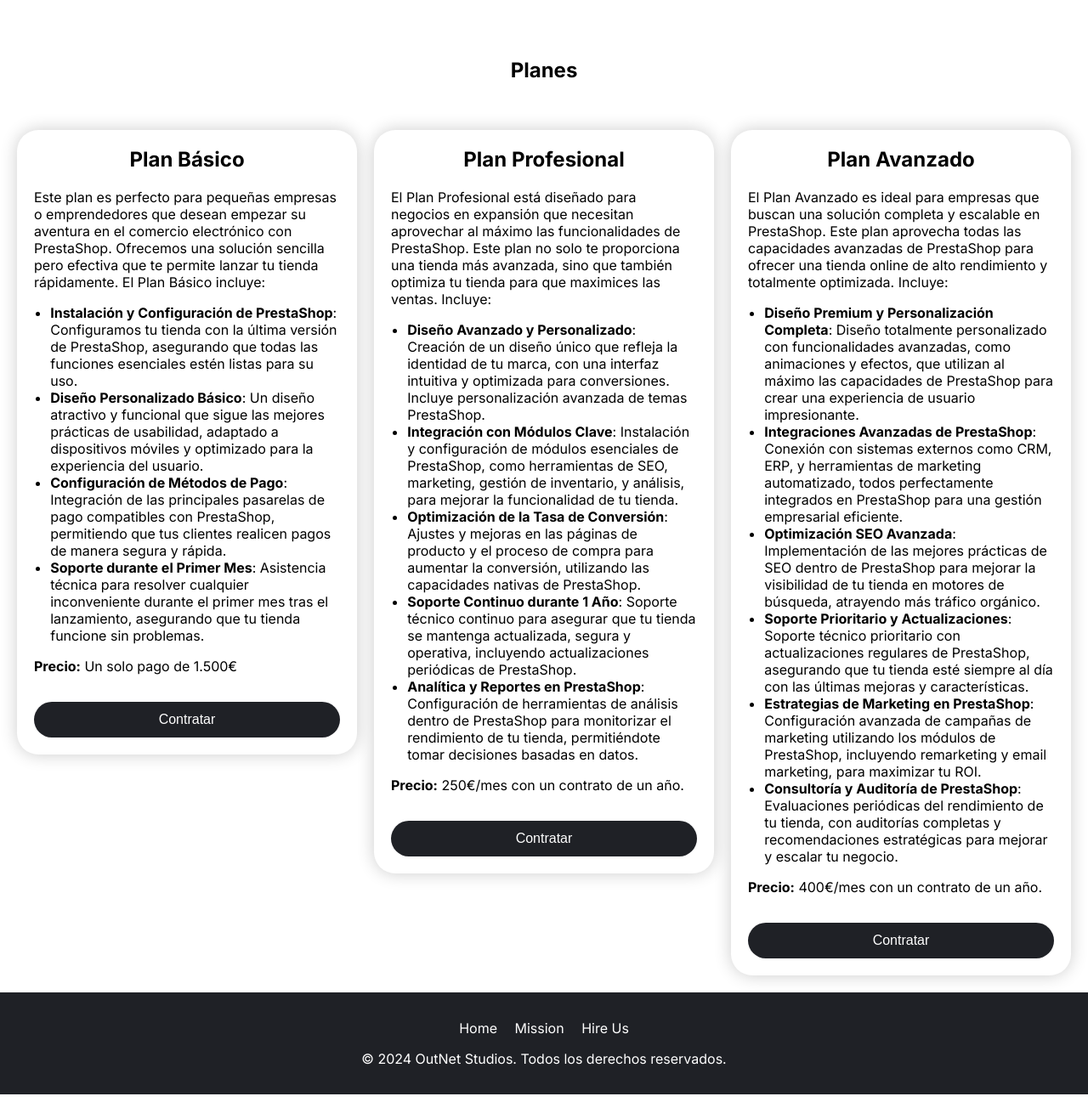
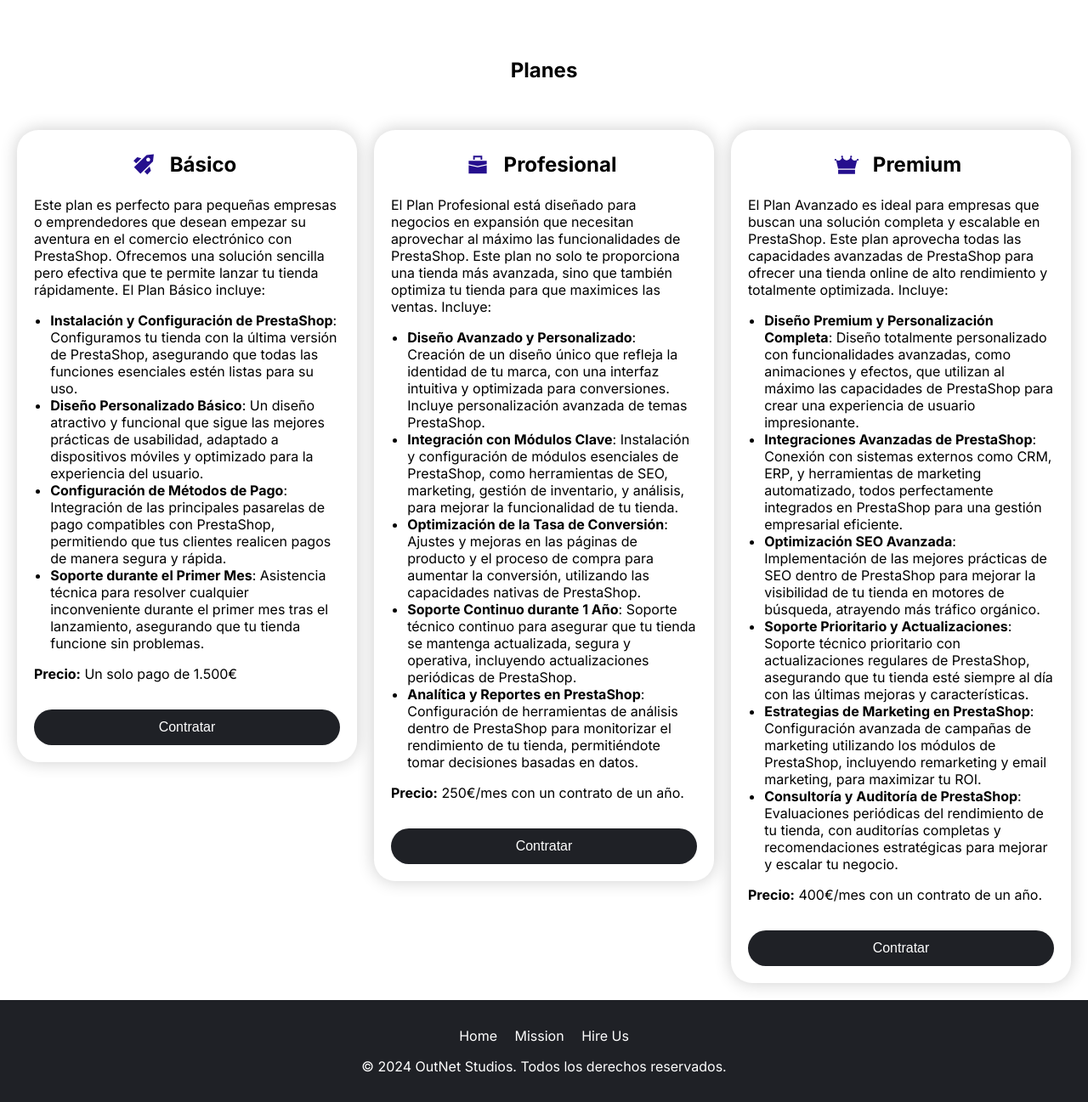
Before and after one commit to outnetstudios/outnetstudios, a PHP site: page / in a window 1280 px wide; the page is wider, and only the part inside the window is pictured. Shown: the part 2382-3679 px from the top of that part at 85% size. Run offline with PHP 8.4, Linux system fonts and the light colour scheme.

Commit message:
changing pages

```diff
--- a/css/styles.css
+++ b/css/styles.css
@@ -174,6 +174,29 @@ body {
     display: none !important;
 }
 
+.banner-two {
+    display: flex;
+    justify-content: space-between; /* Espacio entre los elementos hijos */
+    align-items: center; /* Alineación vertical centrada */
+    padding: 2rem;
+    padding-top: 15vh;
+    background-size: cover;
+    background-position: center;
+    color: var(--text-color);
+    height: 82vh;
+    gap: 1rem;
+}
+
+.banner-two .banner-text {
+    width: 100%;
+    max-width: 100%;
+    text-align: center; /* Centra el texto dentro del contenedor */
+    display: flex;
+    flex-direction: column; /* Asegura que los elementos estén en columna */
+    align-items: center; /* Alinea horizontalmente al centro */
+    justify-content: center; /* Alinea verticalmente al centro */
+}
+
 
 #hire-us-link {
     background-color: var(--bottom-color-one); /* Color de fondo del botón */
@@ -269,7 +292,7 @@ body {
 }
 
 .grid-item-two {
-    padding: 0 20px 20px 20px;
+    padding: 20px;
     text-align: center;
     background-color: var(--background);
     box-shadow: 0px 0px 20px rgba(0, 0, 0, 0.2);
@@ -282,6 +305,23 @@ body {
 
 .grid-item-two li {
     margin-left: -1.3rem;
+}
+
+.title-icon {
+    display: flex;
+    flex-direction: row;
+    justify-content: center;
+    line-height: 2px;
+}
+
+.title-icon h2 {
+    padding-right: 0.5rem;
+}
+
+.title-icon img {
+    width: 30px;
+    height: auto;
+    padding-right: 1rem;
 }
 
 
--- a/index.html
+++ b/index.html
@@ -105,7 +105,10 @@
 
         <section class="adaptive-grid-two">
             <div class="grid-item-two text-content">
-                <h2>Plan Básico</h2>
+                <div class="title-icon">
+                    <img src="img/Basic.svg" alt="">
+                    <h2>Básico</h2>
+                </div>
                 <p>Este plan es perfecto para pequeñas empresas o emprendedores que desean empezar su aventura en el comercio electrónico con PrestaShop. Ofrecemos una solución sencilla pero efectiva que te permite lanzar tu tienda rápidamente. El Plan Básico incluye:</p>
                 <ul>
                     <li><strong>Instalación y Configuración de PrestaShop</strong>: Configuramos tu tienda con la última versión de PrestaShop, asegurando que todas las funciones esenciales estén listas para su uso.</li>
@@ -118,7 +121,10 @@
             </div>
 
             <div class="grid-item-two text-content">
-                <h2>Plan Profesional</h2>
+                <div class="title-icon">
+                    <img src="img/Professional.svg" alt="">
+                    <h2>Profesional</h2>
+                </div>
                 <p>El Plan Profesional está diseñado para negocios en expansión que necesitan aprovechar al máximo las funcionalidades de PrestaShop. Este plan no solo te proporciona una tienda más avanzada, sino que también optimiza tu tienda para que maximices las ventas. Incluye:</p>
                 <ul>
                     <li><strong>Diseño Avanzado y Personalizado</strong>: Creación de un diseño único que refleja la identidad de tu marca, con una interfaz intuitiva y optimizada para conversiones. Incluye personalización avanzada de temas PrestaShop.</li>
@@ -132,7 +138,10 @@
             </div>
 
             <div class="grid-item-two text-content">
-                <h2>Plan Avanzado</h2>
+                <div class="title-icon">
+                    <img src="img/Premium.svg" alt="">
+                    <h2>Premium</h2>
+                </div>
                 <p>El Plan Avanzado es ideal para empresas que buscan una solución completa y escalable en PrestaShop. Este plan aprovecha todas las capacidades avanzadas de PrestaShop para ofrecer una tienda online de alto rendimiento y totalmente optimizada. Incluye:</p>
                 <ul>
                     <li><strong>Diseño Premium y Personalización Completa</strong>: Diseño totalmente personalizado con funcionalidades avanzadas, como animaciones y efectos, que utilizan al máximo las capacidades de PrestaShop para crear una experiencia de usuario impresionante.</li>
```
Also changed, not shown: hireus.html (+7 -0 lines), mission.html (+47 -0 lines), img/Basic.svg (added), img/Premium.svg (added), img/Professional.svg (added).
